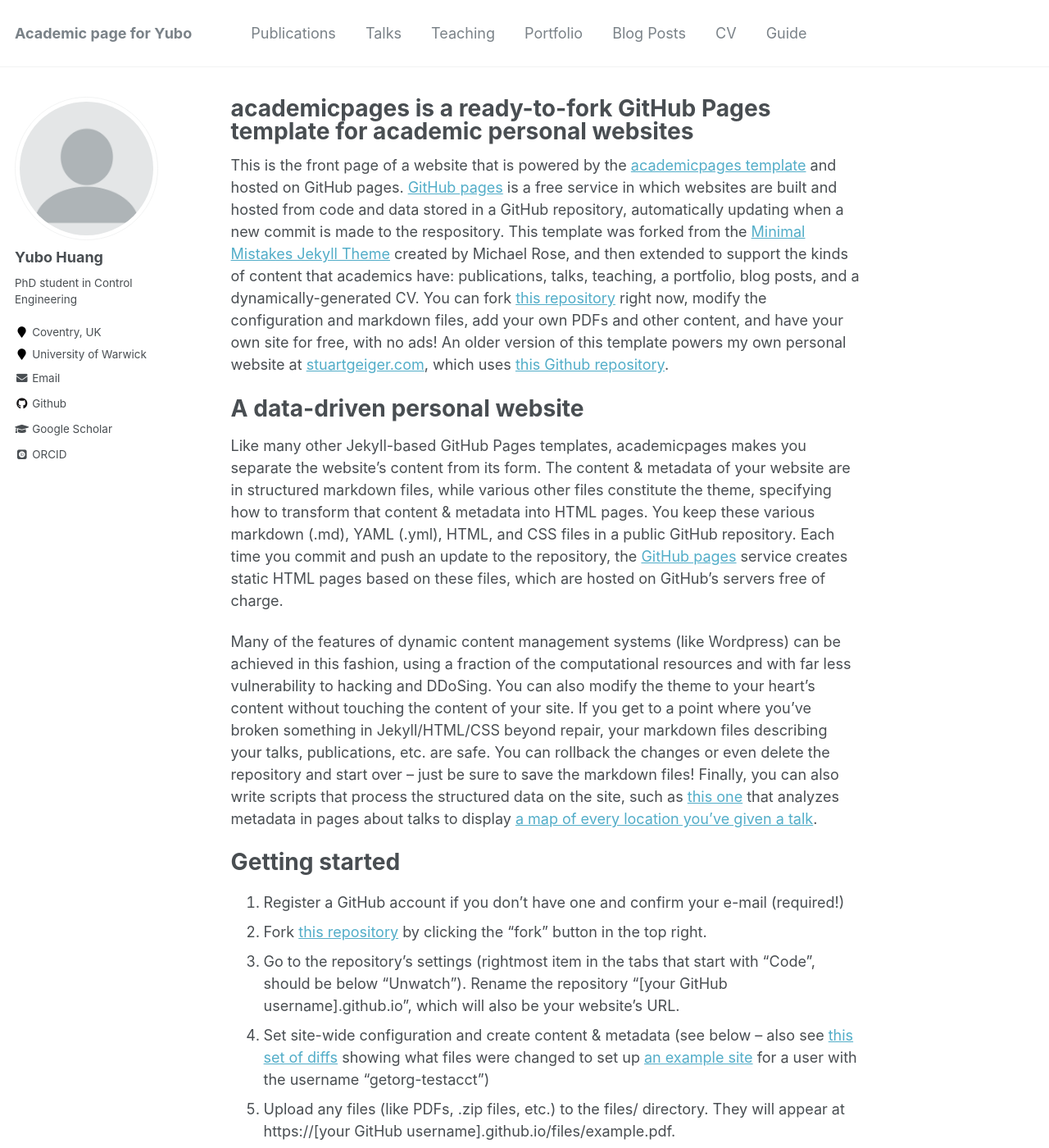
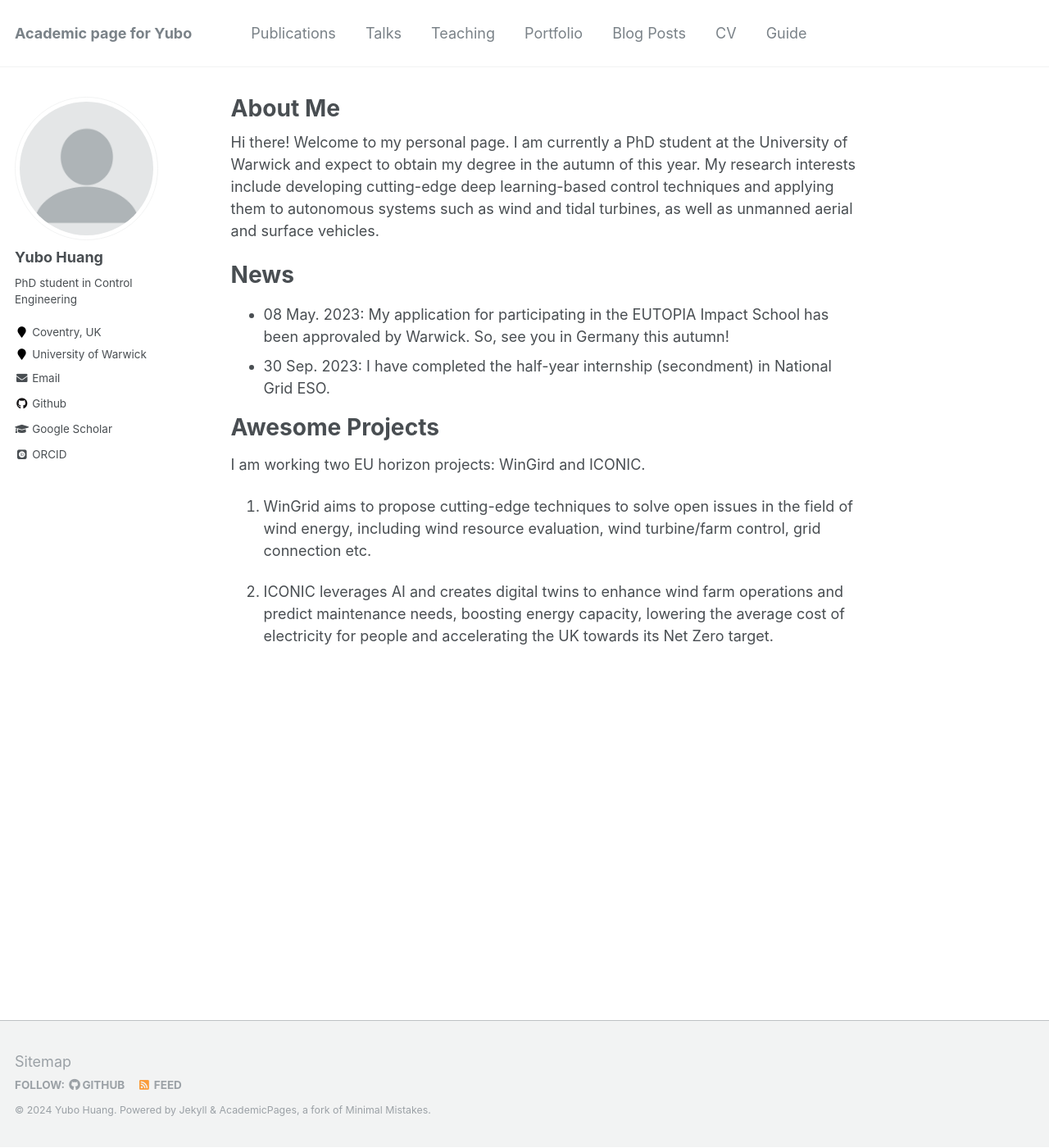
Before and after one commit to Yubo-Huang/Yubo-Huang.github.io, a Jekyll site: the page built from _pages/about.md, in a window 1280 px wide and 1400 px high. Shown: the whole window at 82% size. Built offline with Jekyll 4.4.1, drawn with Linux system fonts in a browser that asks for light colours; some web fonts are replaced; some of the changed text lies outside the part shown.

Commit message:
add AboutMe section

```diff
--- a/_pages/about.md
+++ b/_pages/about.md
@@ -1,6 +1,6 @@
 ---
 permalink: /
-title: "academicpages is a ready-to-fork GitHub Pages template for academic personal websites"
+title: "About Me"
 excerpt: "About me"
 author_profile: true
 redirect_from:
@@ -8,7 +8,24 @@ redirect_from:
   - /about.html
 ---
 
-This is the front page of a website that is powered by the [academicpages template](https://github.com/academicpages/academicpages.github.io) and hosted on GitHub pages. [GitHub pages](https://pages.github.com) is a free service in which websites are built and hosted from code and data stored in a GitHub repository, automatically updating when a new commit is made to the respository. This template was forked from the [Minimal Mistakes Jekyll Theme](https://mmistakes.github.io/minimal-mistakes/) created by Michael Rose, and then extended to support the kinds of content that academics have: publications, talks, teaching, a portfolio, blog posts, and a dynamically-generated CV. You can fork [this repository](https://github.com/academicpages/academicpages.github.io) right now, modify the configuration and markdown files, add your own PDFs and other content, and have your own site for free, with no ads! An older version of this template powers my own personal website at [stuartgeiger.com](http://stuartgeiger.com), which uses [this Github repository](https://github.com/staeiou/staeiou.github.io).
+Hi there! Welcome to my personal page. I am currently a PhD student at the University of Warwick and expect to obtain my degree in the autumn of this year. My research interests include developing cutting-edge deep learning-based control techniques and applying them to autonomous systems such as wind and tidal turbines, as well as unmanned aerial and surface vehicles.
+
+News
+======
+
+- 08 May. 2023: My application for participating in the EUTOPIA Impact School has been approvaled by Warwick. So, see you in Germany this autumn!
+- 30 Sep. 2023: I have completed the half-year internship (secondment) in National Grid ESO.
+
+Awesome Projects
+======
+
+I am working two EU horizon projects: WinGird and ICONIC.
+
+1. WinGrid aims to propose cutting-edge techniques to solve open issues in the field of wind energy, including wind resource evaluation, wind turbine/farm control, grid connection etc.
+
+2. ICONIC leverages AI and creates digital twins to enhance wind farm operations and predict maintenance needs, boosting energy capacity, lowering the average cost of electricity for people and accelerating the UK towards its Net Zero target.
+
+<!-- This is the front page of a website that is powered by the [academicpages template](https://github.com/academicpages/academicpages.github.io) and hosted on GitHub pages. [GitHub pages](https://pages.github.com) is a free service in which websites are built and hosted from code and data stored in a GitHub repository, automatically updating when a new commit is made to the respository. This template was forked from the [Minimal Mistakes Jekyll Theme](https://mmistakes.github.io/minimal-mistakes/) created by Michael Rose, and then extended to support the kinds of content that academics have: publications, talks, teaching, a portfolio, blog posts, and a dynamically-generated CV. You can fork [this repository](https://github.com/academicpages/academicpages.github.io) right now, modify the configuration and markdown files, add your own PDFs and other content, and have your own site for free, with no ads! An older version of this template powers my own personal website at [stuartgeiger.com](http://stuartgeiger.com), which uses [this Github repository](https://github.com/staeiou/staeiou.github.io).
 
 A data-driven personal website
 ======
@@ -47,4 +64,4 @@ Example: editing a markdown file for a talk
 
 For more info
 ------
-More info about configuring academicpages can be found in [the guide](https://academicpages.github.io/markdown/). The [guides for the Minimal Mistakes theme](https://mmistakes.github.io/minimal-mistakes/docs/configuration/) (which this theme was forked from) might also be helpful.
+More info about configuring academicpages can be found in [the guide](https://academicpages.github.io/markdown/). The [guides for the Minimal Mistakes theme](https://mmistakes.github.io/minimal-mistakes/docs/configuration/) (which this theme was forked from) might also be helpful. -->
```
